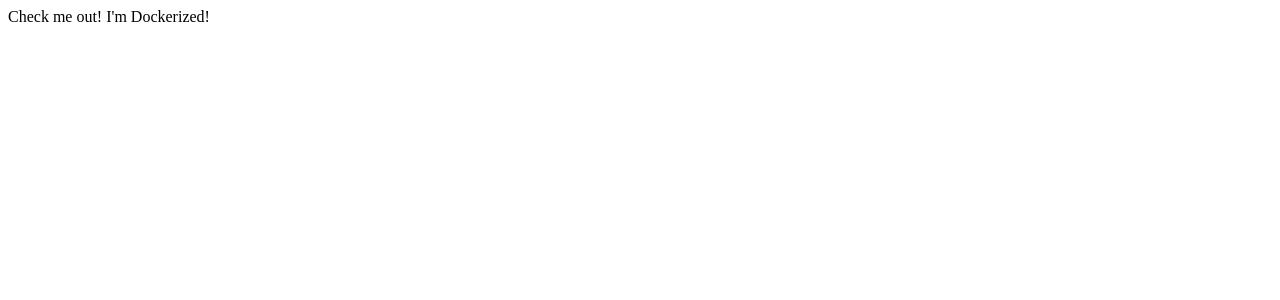
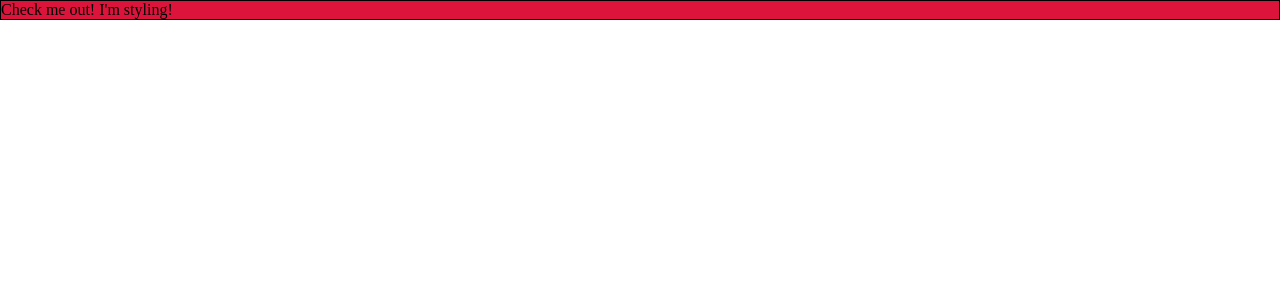
Before and after one commit to ryanferrer/Authorization, a React app: page / in a window 1280 px wide. Shown: the top 300 px of the page. Built offline with nearby package versions, Linux system fonts and the light colour scheme.

Commit message:
added structure to the template and webpack HMR

```diff
--- /dev/null
+++ b/scss/index.scss
@@ -0,0 +1,20 @@
+/*
+
+  This should be the only file that gets imported into `index.jsx`.
+  Webpack will automatically compile scss/sass files as inline styling
+  within the output file `dist/bundle.js` using `sass-loader`
+
+  Add more styling by create a partial file first with the underscore naming convention
+  and import it into this file using @rules.
+
+*/
+
+// import variables partial files
+@import './partials/variables/variables.scss';
+@import './partials/variables/defaults.scss';
+
+// import element partials files
+@import './partials/elements/sample.scss';
+
+// import container partials files
+@import './partials/containers/Container.scss';
--- /dev/null
+++ b/scss/partials/containers/_Container.scss
@@ -0,0 +1,7 @@
+// I am just a sample file. Edit me!
+
+.Container {
+  display: flex;
+  align-items: center;
+  justify-content: center;
+}
--- /dev/null
+++ b/scss/partials/elements/_sample.scss
@@ -0,0 +1,8 @@
+// I am just a sample file. Edit me!
+
+@import '../variables/variables';
+
+.sample {
+  border: 1px solid black;
+  background-color: $Red;
+}
--- /dev/null
+++ b/scss/partials/variables/_defaults.scss
@@ -0,0 +1,4 @@
+body {
+  margin: 0;
+  padding: 0;
+}
--- /dev/null
+++ b/scss/partials/variables/_variables.scss
@@ -0,0 +1,3 @@
+// I am just a sample file. Edit me!
+
+$Red: crimson;
--- a/src/components/App.jsx
+++ b/src/components/App.jsx
@@ -3,8 +3,8 @@ import React, { Component } from 'react';
 class App extends Component {
   render() {
     return (
-      <div>
-        {"Check me out! I'm Dockerized!"}
+      <div className="sample">
+        {"Check me out! I'm styling!"}
       </div>
     );
   }
--- a/src/index.jsx
+++ b/src/index.jsx
@@ -1,5 +1,7 @@
 import React from 'react';
 import ReactDOM from 'react-dom';
+// this should be the only .scss file to import and linting is disabled for this import
+import style from '#scss/index.scss'; // eslint-disable-line
 import App from './components/App.jsx';
 
 ReactDOM.render(<App />, document.getElementById('App'));
--- a/webpack.config.js
+++ b/webpack.config.js
@@ -7,6 +7,17 @@ module.exports = {
   output: {
     path: path.resolve(__dirname, 'dist'),
     filename: 'bundle.js',
+  },
+  resolve: {
+    alias: {
+      '#scss': path.join(__dirname, 'scss/'),
+      '#assets': path.join(__dirname, 'assets/'),
+    },
+  },
+  devServer: {
+    contentBase: 'dist',
+    port: 8080,
+    hot: true,
   },
   module: {
     rules: [
@@ -19,6 +30,17 @@ module.exports = {
           },
         },
       },
+      {
+        test: /\.s[ac]ss$/i,
+        use: [
+          // Creates `style` nodes from JS strings
+          'style-loader',
+          // Translates CSS into CommonJS
+          'css-loader',
+          // Compiles Sass to CSS
+          'sass-loader',
+        ],
+      },
     ],
   },
   plugins: [
```
Also changed, not shown: package.json (+8 -4 lines), 1 other file (tests, documents, lock files or other folders).
